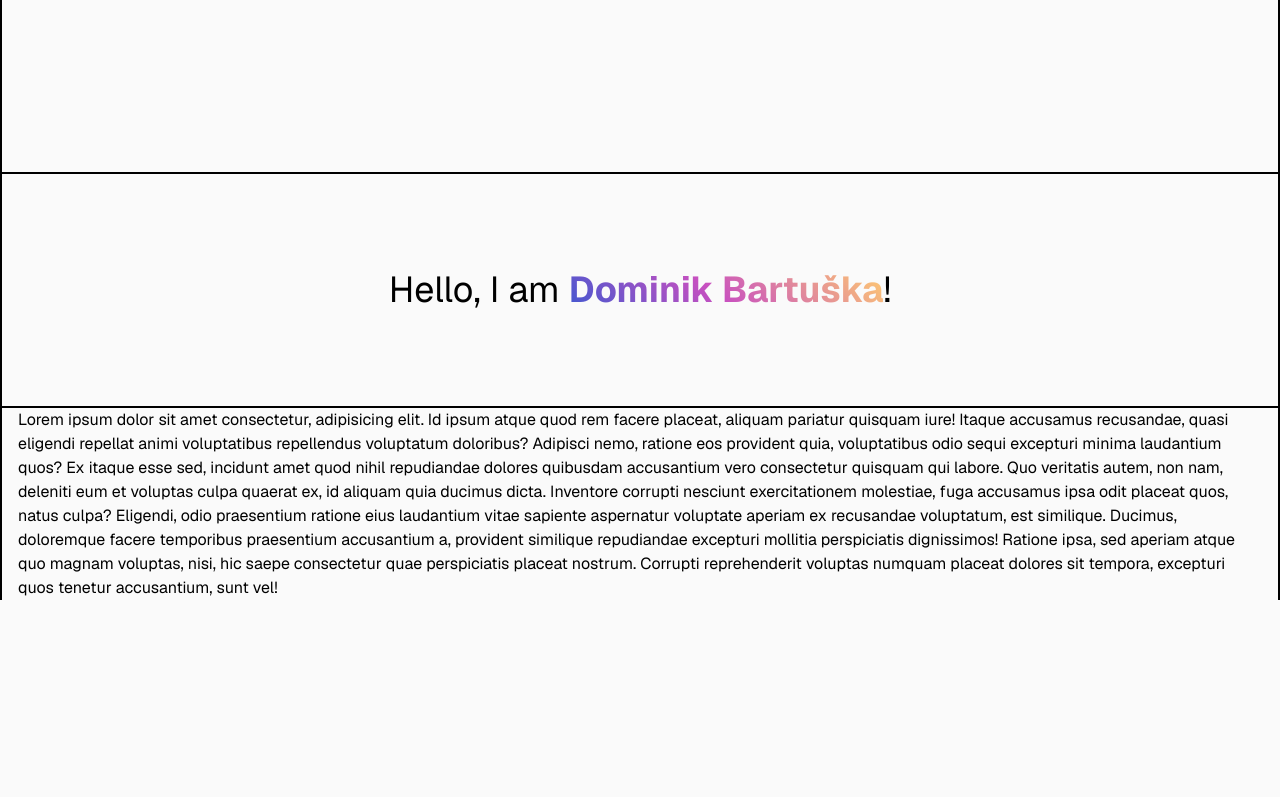
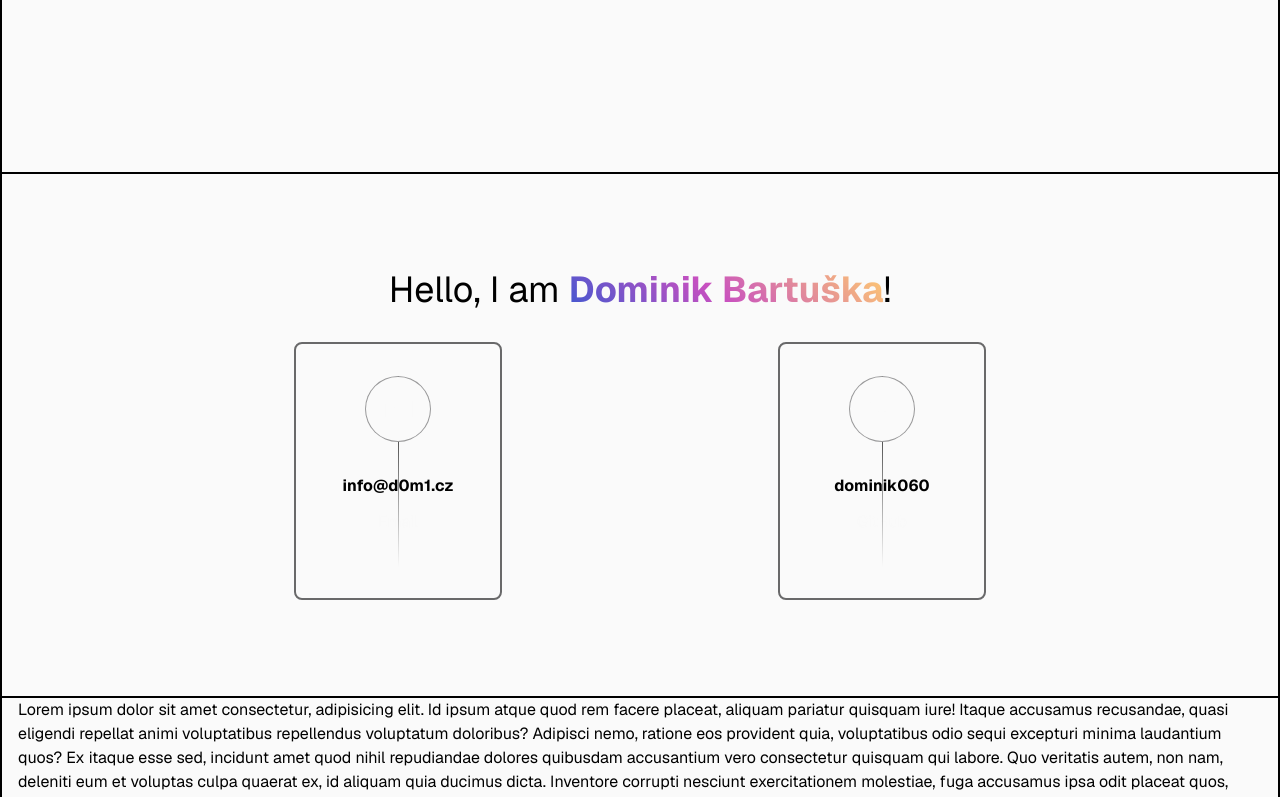
Before and after one commit to dominik060/d0m1.cz, a Next.js app: page / in a window 1280 px wide. Shown: the part 548-1345 px from the top of the page. Before the commit the page ends 1148 px from the top, so only its background shows below. Built offline with nearby package versions, Linux system fonts and the light colour scheme.

Commit message:
use contact board

```diff
--- a/src/components/aboutme/AboutMe.tsx
+++ b/src/components/aboutme/AboutMe.tsx
@@ -1,4 +1,5 @@
 import AboutMeTitle from "./AboutMeTitle";
+import ContactsCardBoard from "./ContactsCardBoard";
 
 type Props = {
   className?: string;
@@ -7,7 +8,8 @@ type Props = {
 export default function AboutMe({ className }: Props) {
   return (
     <div className="my-24 flex flex-col justify-center">
-      <AboutMeTitle />
+      <AboutMeTitle className="mb-8" />
+      <ContactsCardBoard />
     </div>
   );
 }
```
